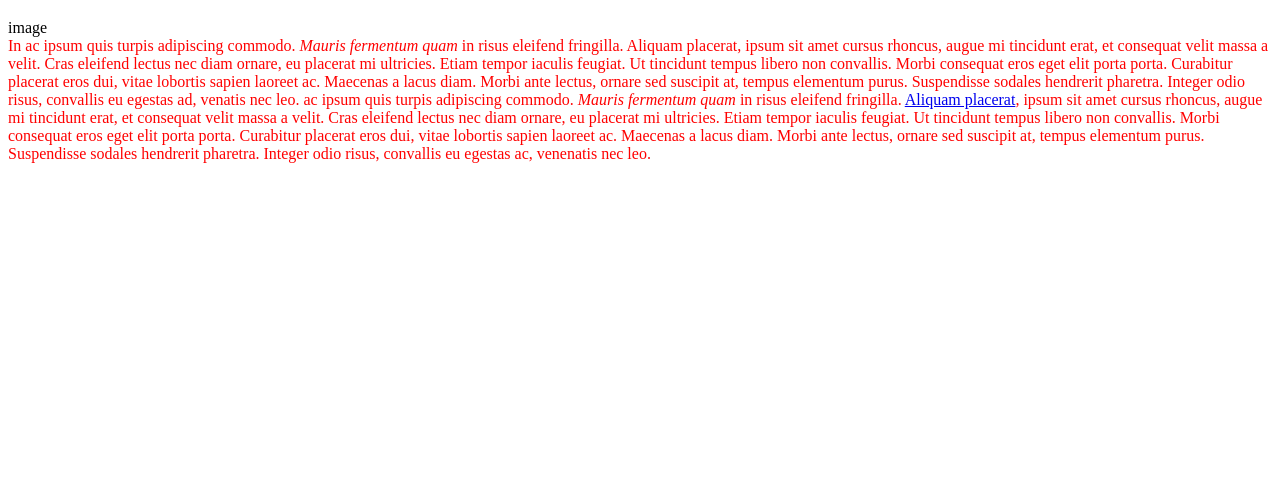
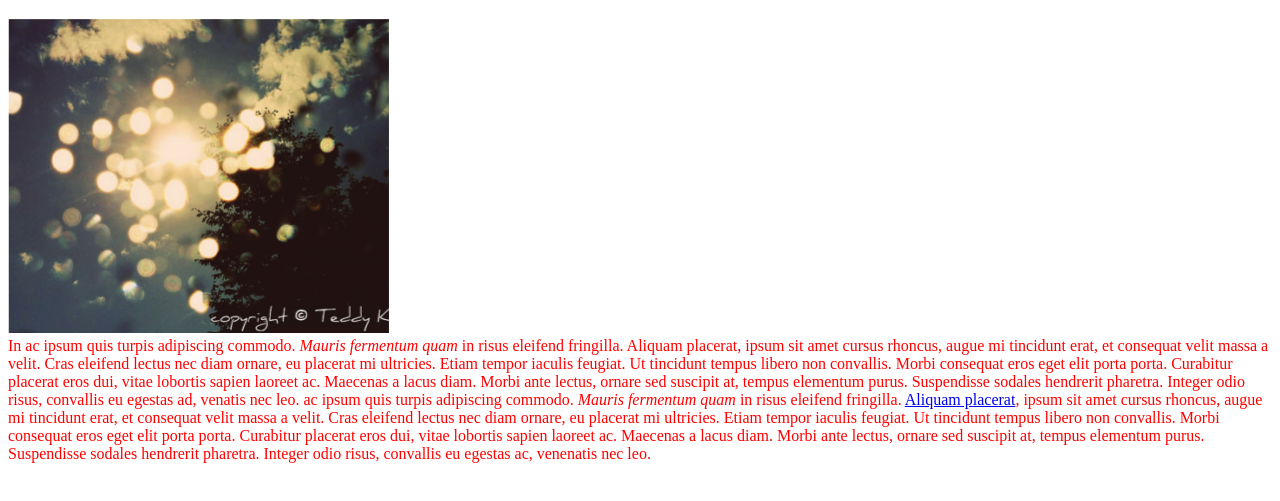
Before and after one commit to etmoore/html-css-udacity, a plain HTML site: page portfolio/index.html in a window 1280 px wide. Shown: the part 61-562 px from the top of the page. Drawn offline with Linux system fonts and the light colour scheme.

Commit message:
add image

```diff
--- a/portfolio/index.html
+++ b/portfolio/index.html
@@ -6,7 +6,8 @@
   <body>
     <h1 class="title">My App</h1>
     <div class="app">
-      <div class="screenshot">image</div>
+
+      <div class="screenshot"><img src="images/app.png" alt=""></div>
       <div class="description">
         In ac ipsum quis turpis adipiscing commodo. <em>Mauris fermentum quam</em> in risus eleifend fringilla. Aliquam placerat, ipsum sit amet cursus rhoncus, augue mi tincidunt erat, et consequat velit massa a velit. Cras eleifend lectus nec diam ornare, eu placerat mi ultricies. Etiam tempor iaculis feugiat. Ut tincidunt tempus libero non convallis. Morbi consequat eros eget elit porta porta. Curabitur placerat eros dui, vitae lobortis sapien laoreet ac. Maecenas a lacus diam. Morbi ante lectus, ornare sed suscipit at, tempus elementum purus. Suspendisse sodales hendrerit pharetra. Integer odio risus, convallis eu egestas ad, venatis nec leo. ac ipsum quis turpis adipiscing commodo. <em>Mauris fermentum quam</em> in risus eleifend fringilla. <a href="#">Aliquam placerat</a>, ipsum sit amet cursus rhoncus, augue mi tincidunt erat, et consequat velit massa a velit. Cras eleifend lectus nec diam ornare, eu placerat mi ultricies. Etiam tempor iaculis feugiat. Ut tincidunt tempus libero non convallis. Morbi consequat eros eget elit porta porta. Curabitur placerat eros dui, vitae lobortis sapien laoreet ac. Maecenas a lacus diam. Morbi ante lectus, ornare sed suscipit at, tempus elementum purus. Suspendisse sodales hendrerit pharetra. Integer odio risus, convallis eu egestas ac, venenatis nec leo.
       </div>
```
Also changed, not shown: portfolio/images/app.png (added).
